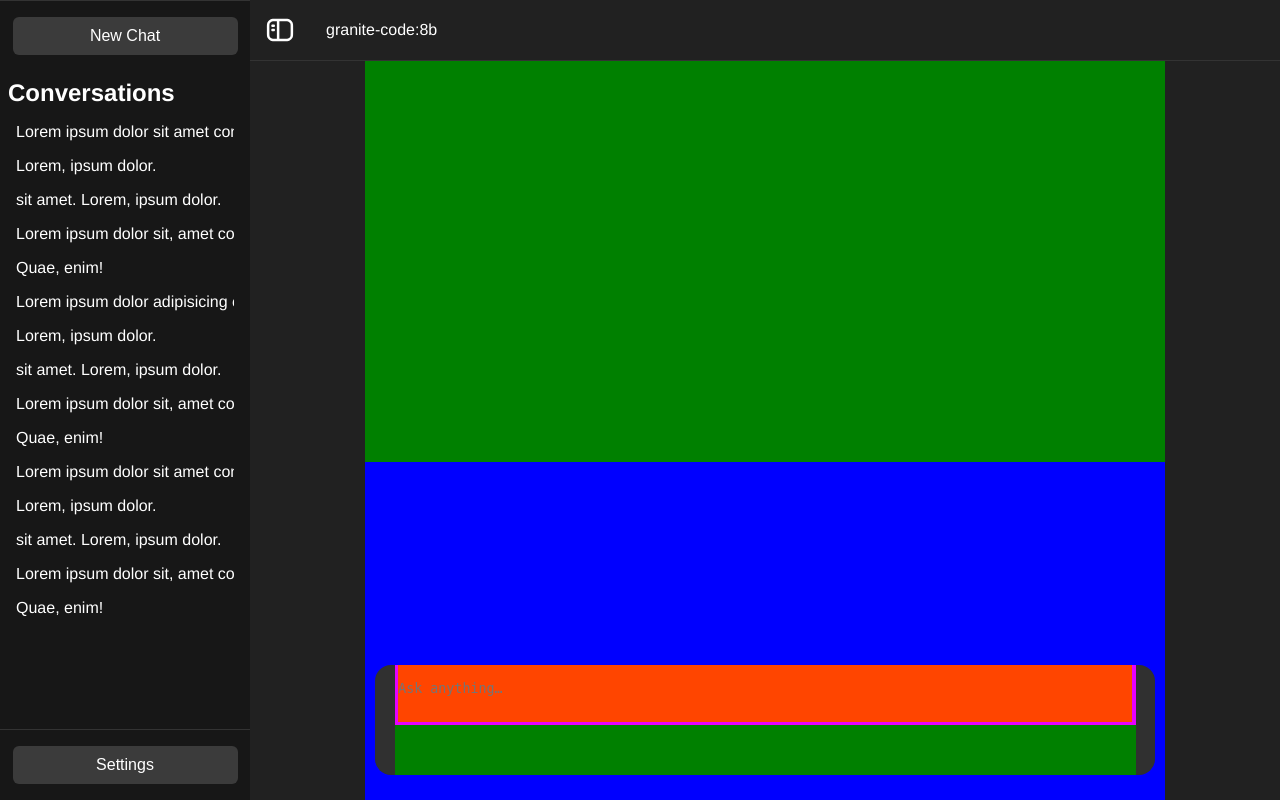
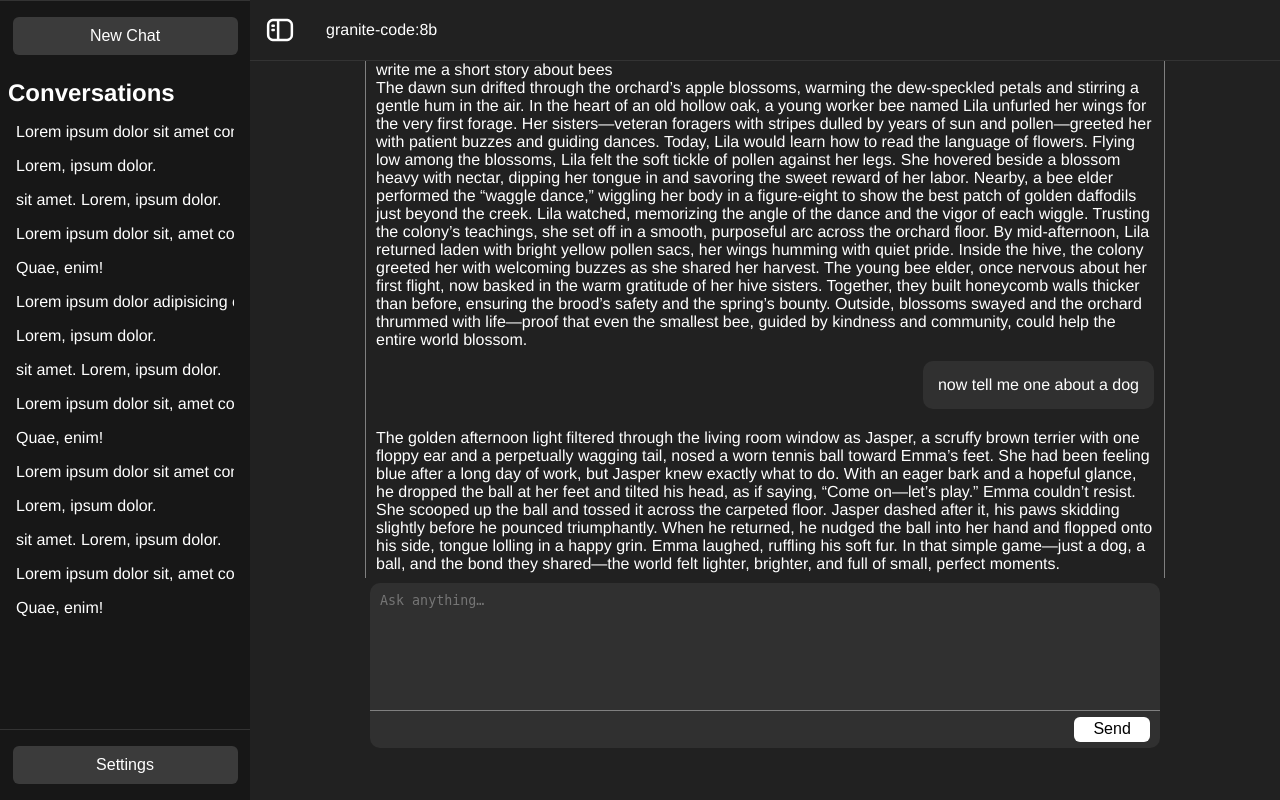
Before and after one commit to zszillat/OllamaWebClient, a FastAPI app: page / in a window 1280 px wide. Run offline with FastAPI, Linux system fonts and the light colour scheme.

Commit message:
font-end messages and chat bar setup

```diff
--- a/static/css/chat.css
+++ b/static/css/chat.css
@@ -34,13 +34,13 @@
     cursor: pointer;
 }
 
-  .preset-select .option:hover {
+.preset-select .option:hover {
     background-color: #3a3a3a;
-  }
+}
 
 /* Main Chat*/
 .main-chat {
-    background-color: red;
+    background-color: none;
     width: 100%;
     max-width: 800px;
     height: 100%;
@@ -48,66 +48,86 @@
     flex-direction: column;
 }
 .messages-container {
-    background-color: green;
     width: 100%;
-    flex: 6; /* Height ratio to take up */
-    overflow-y: auto;
-    padding: 10px;
+    height: 70%;
     box-sizing: border-box;
+    border-left: 1px grey solid;
+    border-right: 1px grey solid;
 }
 .chat-bar-container {
-    background-color: blue;
     width: 100%;
-    flex: 5; /* Height ratio to take up */
-    overflow-y: auto;
-    padding: 10px;
-    display: flex;
-    justify-content: center;
-    align-items: end;
+    height: 25%;
     box-sizing: border-box;
+    padding: 5px;
+    padding-bottom: 15px;
 }
-
-/* Search Bar Section */
 .chat-bar-wrapper {
-    background-color: #303030;
-    min-height: 100px;
-    max-height: 250px;
     width: 100%;
-    margin-bottom: 15px;
+    height: 100%;
     box-sizing: border-box;
     display: flex;
     flex-direction: column;
+}
+.chat-bar-wrapper textarea {
+    resize: none;
+    border: none;
+    outline: none;
+    color: white;
+    background-color: #303030;
+    box-sizing: border-box;
+    width: 100%;
+    padding: 10px;
+    flex: 1;
+    border-top-left-radius: 10px;
+    border-top-right-radius: 10px;
+}
+.chat-toolbar {
+    height: 65x;
+    border-top: 1px grey solid;
+    background-color: #303030;
+    display: flex;
+    justify-content: end;
     align-items: center;
-    border-radius: 16px;
-
+    box-sizing: border-box;
+    border-bottom-left-radius: 10px;
+    border-bottom-right-radius: 10px;
 }
-.chat-bar {
-    width: 95%;
-    min-height: 50px;
-    max-height: 155px;
-    background-color: rgb(230, 0, 255);
-    box-sizing: border-box;
+.chat-toolbar .send {
+    background-color: white;
+    color: black;
+    overflow: visible;
+    margin-right: 10px;
+    height: 65%;
     display: flex;
     justify-content: center;
     align-items: center;
-    padding-bottom: 3px;
 }
-.chat-bar textarea {
-    resize: none;
-    border: none;
-    outline: none;
+.chat-toolbar .send:hover {
+    background-color: rgb(218, 218, 218);
+}
+.chat-toolbar img {
+    height: 90%;
+}
+
+/* MESSAGES SECTION */
+.messages-container {
+    display: flex;
+    flex-direction: column;
     box-sizing: border-box;
-    width: 99%;
-    height: 100%;
-    background-color: orangered;
-    padding-top: 15px;
-    padding-bottom: 5px;
-    line-height: 1.4;
-    max-height: 150px;
+    padding: 0 10px;
+    overflow-y: auto;
 }
-.chat-toolbar {
-    width: 95%;
-    height: 50px;
-    background-color: green;
+.user-message {
+    width: 100%;
+    display: flex;
+    justify-content: end;
+    margin: 12px 0 20px 0;
     box-sizing: border-box;
+
 }
+.user-message .message {
+    padding: 15px;
+    background-color: #303030;
+    box-sizing: border-box;
+    border-radius: 10px;
+}
--- a/static/js/chat.js
+++ b/static/js/chat.js
@@ -40,11 +40,11 @@
       opts.forEach(o => optionsContainer.appendChild(o));
     }
 
-    // CHATBAR
-    // Auto-grow the textarea height to fit content
-    const textarea = document.getElementById('chat-input');
-    textarea.addEventListener('input', () => {
-      textarea.style.height = 'auto';               // reset height
-      textarea.style.height = textarea.scrollHeight + 'px';
-    });
+    // // CHATBAR
+    // // Auto-grow the textarea height to fit content
+    // const textarea = document.getElementById('chat-input');
+    // textarea.addEventListener('input', () => {
+    //   textarea.style.height = 'auto';               // reset height
+    //   textarea.style.height = textarea.scrollHeight + 'px';
+    // });
   });
--- a/templates/chat.html
+++ b/templates/chat.html
@@ -33,22 +33,42 @@
     <div class="main-chat" id="mainChat">
 
         <!-- MESSAGES SECTION -->
-        <div class="messages-container"></div>
+        <div class="messages-container">
+            <div class="message-user">
+                <div class="message">write me a short story about bees</div>
+            </div>
+
+            <div class="message-llm">
+                <div class="message">The dawn sun drifted through the orchard’s apple blossoms, warming the dew-speckled petals and stirring a gentle hum in the air. In the heart of an old hollow oak, a young worker bee named Lila unfurled her wings for the very first forage. Her sisters—veteran foragers with stripes dulled by years of sun and pollen—greeted her with patient buzzes and guiding dances. Today, Lila would learn how to read the language of flowers.
+
+                    Flying low among the blossoms, Lila felt the soft tickle of pollen against her legs. She hovered beside a blossom heavy with nectar, dipping her tongue in and savoring the sweet reward of her labor. Nearby, a bee elder performed the “waggle dance,” wiggling her body in a figure-eight to show the best patch of golden daffodils just beyond the creek. Lila watched, memorizing the angle of the dance and the vigor of each wiggle. Trusting the colony’s teachings, she set off in a smooth, purposeful arc across the orchard floor.
+
+                    By mid-afternoon, Lila returned laden with bright yellow pollen sacs, her wings humming with quiet pride. Inside the hive, the colony greeted her with welcoming buzzes as she shared her harvest. The young bee elder, once nervous about her first flight, now basked in the warm gratitude of her hive sisters. Together, they built honeycomb walls thicker than before, ensuring the brood’s safety and the spring’s bounty. Outside, blossoms swayed and the orchard thrummed with life—proof that even the smallest bee, guided by kindness and community, could help the entire world blossom.
+                </div>
+            </div>
+
+            <div class="user-message">
+                <div class="message">now tell me one about a dog</div>
+            </div>
+
+            <div class="message-llm">
+                <div class="message">The golden afternoon light filtered through the living room window as Jasper, a scruffy brown terrier with one floppy ear and a perpetually wagging tail, nosed a worn tennis ball toward Emma’s feet. She had been feeling blue after a long day of work, but Jasper knew exactly what to do. With an eager bark and a hopeful glance, he dropped the ball at her feet and tilted his head, as if saying, “Come on—let’s play.”
+
+                    Emma couldn’t resist. She scooped up the ball and tossed it across the carpeted floor. Jasper dashed after it, his paws skidding slightly before he pounced triumphantly. When he returned, he nudged the ball into her hand and flopped onto his side, tongue lolling in a happy grin. Emma laughed, ruffling his soft fur. In that simple game—just a dog, a ball, and the bond they shared—the world felt lighter, brighter, and full of small, perfect moments.
+                </div>
+            </div>
+
+        </div>
 
         <!-- SEARCH BAR SECTION -->
         <div class="chat-bar-container">
+            <div class="chat-bar-wrapper">
+                <textarea id="chat-input" placeholder="Ask anything…"></textarea>
 
-            <div class="chat-bar-wrapper">
-                    <!-- Chat Bar -->
-                    <div class="chat-bar">
-                        <textarea id="chat-input" placeholder="Ask anything…"></textarea>
-                    </div>
-
-                    <!-- Toolbar -->
-                    <div class="chat-toolbar">
-                        <!-- This is a work in progress -->
-                    </div>
-
+                <!-- Toolbar -->
+                <div class="chat-toolbar">
+                    <button class="send" id="sendPrompt">Send</button>
+                </div>
             </div>
 
         </div>
```
Also changed, not shown: static/images/send.svg (added).
